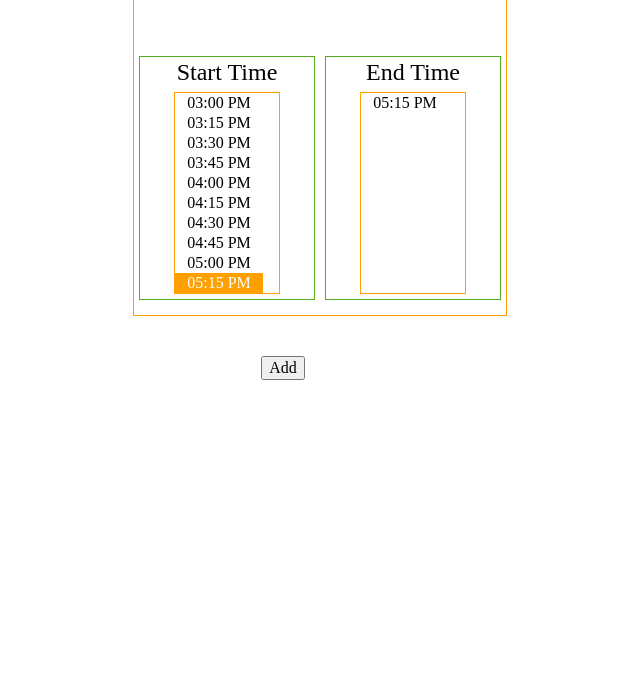
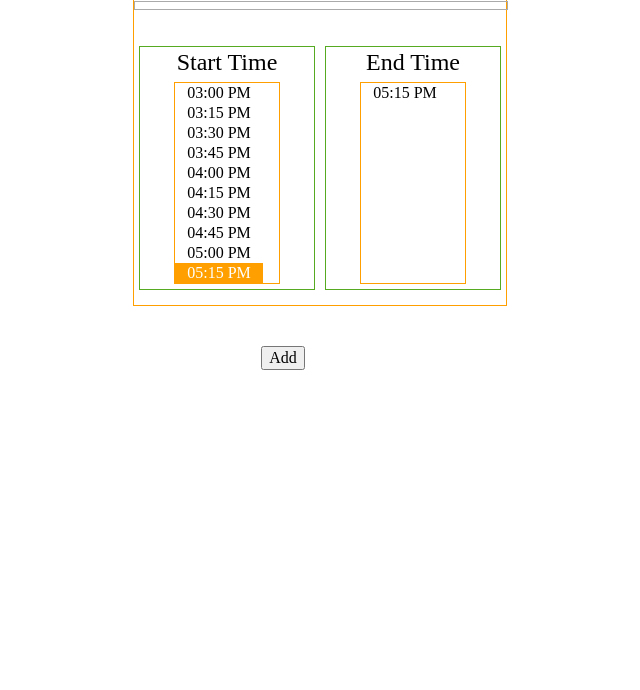
Before and after one commit to chrisjwaddell/start-time-end-time-component, a website: page index.html in a window 1280 px wide. Shown: the part 110-800 px from the top of the page, without its empty margins (362-1002 px from the left). Drawn offline with nearby package versions, Linux system fonts and the light colour scheme.

Commit message:
README update

```diff
--- a/index.html
+++ b/index.html
@@ -42,6 +42,8 @@
                         <div class="day__timebar--text2">
                         </div>
                         <div class="day__timebar--bar" style="width: 0px;">
+                        </div>
+                        <div class="day__timebar--bar-template">
                         </div>
                     </div>
                 </div>
--- a/style/start-time-end-time.css
+++ b/style/start-time-end-time.css
@@ -105,7 +105,7 @@
 
 
 .day__timebar {
-    margin: 5px;
+    /* margin: 5px; */
 }
 
 .day__timebar--text {
@@ -126,14 +126,26 @@
     font-size: 14px;
 }
 
+
 .day__timebar--bar {
     width: 50px;
+    background-color: #4488ee;
+    left: 50px;
+    border-radius: 50px;
+}
+
+.day__timebar--bar,
+.day__timebar--bar-template {
     height: 7px;
-    background-color: #4488ee;
     position: absolute;
-    left: 50px;
     top: 10px;
-    border-radius: 50px;
+}
+
+.day__timebar--bar-template {
+    width: 100%;
+    /* background-color: #4488ee; */
+    border: 1px solid #aaaaaa;
+    left: 0px;
 }
 
 
```
Also changed, not shown: README.md, start-time-end-time-component.jpg (added).
